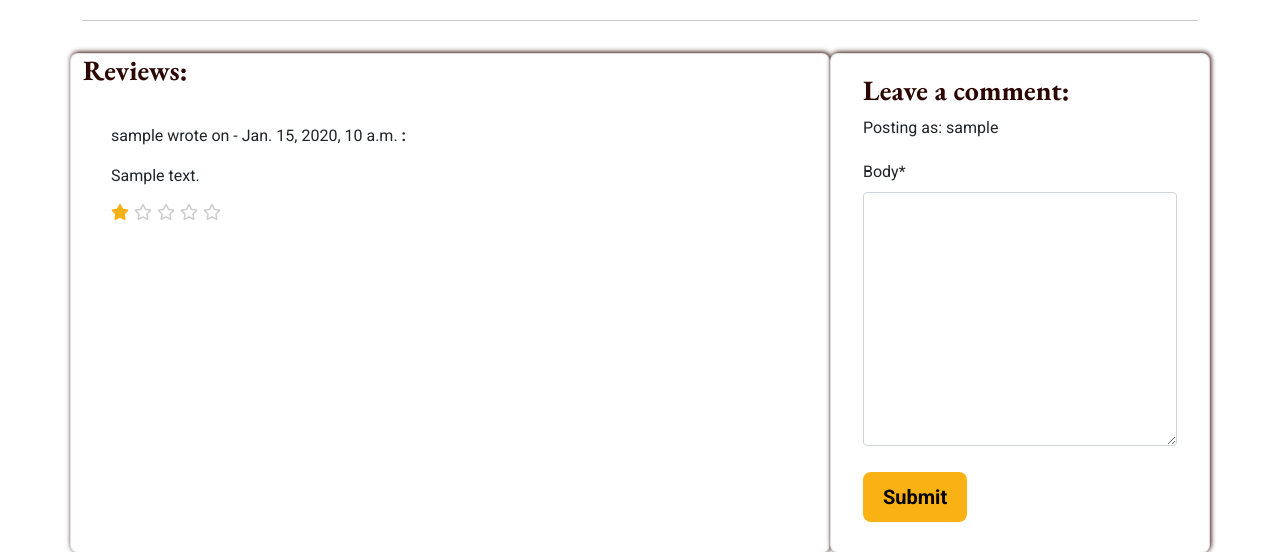
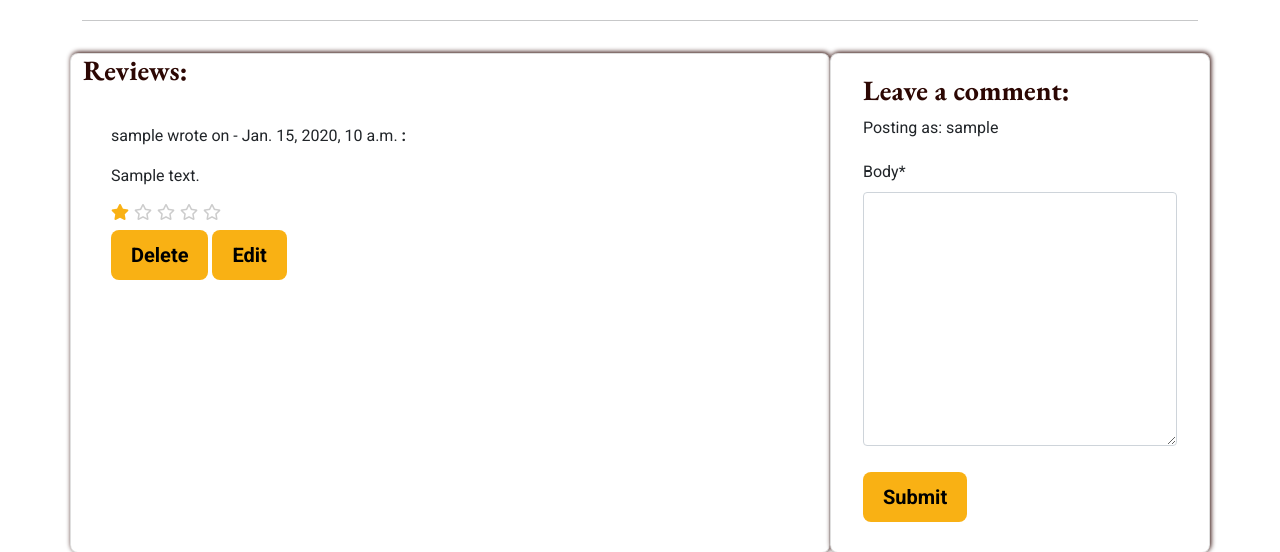
Before and after one commit to SonaliP11/yummytummy, a Django app: a page that uses templates/base.html in a window 1280 px wide. Shown: the part 814-1366 px from the top of the page. Run offline with Django 4.2, Linux system fonts and the light colour scheme; a user stored in the database is signed in; tables that the repository leaves empty hold one stand-in row (values such as "Sample post"); some libraries are stand-ins or nearby versions.

Commit message:
Implement edit, delete option

```diff
--- a/recipes/templates/recipes/recipe_detail.html
+++ b/recipes/templates/recipes/recipe_detail.html
@@ -87,6 +87,10 @@
                         This review is awaiting approval
                     </p>
                     {% endif %}
+                        {% if user.is_authenticated and comment.author == user %}
+                        <button class="btn btn-delete btn-lg" comment_id="{{ comment.id }}">Delete</button>
+                        <button class="btn btn-edit btn-lg" comment_id="{{ comment.id }}">Edit</button>
+                        {% endif %}
                 </div>
                 <!-- Our for loop ends here -->
                 {% endfor %}
@@ -135,6 +139,29 @@
         </div>
     </div>
 
+    <!-- Delete confirmation modal -->
+    <div class="modal fade" id="deleteModal" tabindex="-1" aria-labelledby="deleteModalLabel" aria-hidden="true">
+        <div class="modal-dialog">
+            <div class="modal-content">
+                <div class="modal-header">
+                    <h5 class="modal-title" id="deleteModalLabel">Delete comment?</h5>
+                    <button type="button" class="btn-close" data-bs-dismiss="modal" aria-label="Close"></button>
+                </div>
+                <div class="modal-body">
+                    Are you sure you want to delete your comment? This action cannot be undone.
+                </div>
+                <div class="modal-footer">
+                    <button type="button" class="btn btn-secondary" data-bs-dismiss="modal">Close</button>
+                    <a id="deleteConfirm" href="#" class="btn btn-danger">Delete</a>
+                </div>
+            </div>
+        </div>
+    </div>
+
+
+
+{% endblock content %}
+
+{% block extras %}
+<script src="{% static 'js/comments.js' %}"></script>
 {% endblock %}
-
-<!-- index.html content ends here -->
--- a/recipes/urls.py
+++ b/recipes/urls.py
@@ -4,4 +4,6 @@ from django.urls import path
 urlpatterns = [
     path('', views.RecipeList.as_view(), name='home'),
     path('<slug:slug>/', views.recipe_detail, name='recipe_detail'),
+    path('<slug:slug>/edit_comment/<int:comment_id>', views.comment_edit, name='comment_edit'),
+    path('<slug:slug>/delete_comment/<int:comment_id>', views.comment_delete, name='comment_delete'),
 ]
--- a/recipes/views.py
+++ b/recipes/views.py
@@ -1,7 +1,8 @@
-from django.shortcuts import render, get_object_or_404
+from django.shortcuts import render, get_object_or_404, reverse
 from django.views import generic
 from django.contrib import messages
-from .models import Recipe
+from django.http import HttpResponseRedirect
+from .models import Recipe, Comment
 from .forms import CommentForm
 
 
@@ -59,5 +60,41 @@ def recipe_detail(request, slug):
          },
         )
 
+def comment_edit(request, slug, comment_id):
+    """
+    view to edit comments
+    """
+    if request.method == "POST":
 
-# Compare this snippet from recipes/views.
+        queryset = Recipe.objects.filter(status=1)
+        recipe = get_object_or_404(queryset, slug=slug)
+        comment = get_object_or_404(Comment, pk=comment_id)
+        comment_form = CommentForm(data=request.POST, instance=comment)
+
+        if comment_form.is_valid() and comment.author == request.user:
+            comment = comment_form.save(commit=False)
+            comment.recipe = recipe
+            comment.approved = False
+            comment.save()
+            messages.add_message(request, messages.SUCCESS, 'Comment Updated!')
+        else:
+            messages.add_message(request, messages.ERROR, 'Error updating comment!')
+
+    return HttpResponseRedirect(reverse('recipe_detail', args=[slug]))
+
+
+def comment_delete(request, slug, comment_id):
+    """
+    view to delete comment
+    """
+    queryset = Recipe.objects.filter(status=1)
+    recipe = get_object_or_404(queryset, slug=slug)
+    comment = get_object_or_404(Comment, pk=comment_id)
+
+    if comment.author == request.user:
+        comment.delete()
+        messages.add_message(request, messages.SUCCESS, 'Comment deleted!')
+    else:
+        messages.add_message(request, messages.ERROR, 'You can only delete your own comments!')
+
+    return HttpResponseRedirect(reverse('recipe_detail', args=[slug]))
--- a/static/css/style.css
+++ b/static/css/style.css
@@ -208,8 +208,32 @@ footer {
     border-radius: 8px;
 }
 
-/* Signout */
+/* Signout button */
 .btn-signout {
+    background-color: #F9B114;
+    color: #000;
+    font-weight: bold;
+    border: none;
+    padding: 10px 20px;
+    margin: 10px 0;
+    cursor: pointer;
+    border-radius: 8px;
+}
+
+/* Edit button */
+.btn-edit {
+    background-color: #F9B114;
+    color: #000;
+    font-weight: bold;
+    border: none;
+    padding: 10px 20px;
+    margin: 10px 0;
+    cursor: pointer;
+    border-radius: 8px;
+}
+
+/* Delete button */
+.btn-delete {
     background-color: #F9B114;
     color: #000;
     font-weight: bold;
@@ -256,4 +280,6 @@ footer {
     display: block;
     margin-left: auto;
     margin-right: auto;
+    object-fit: cover; /* Ensure the image fits within the circle */
+    aspect-ratio: 1/1; /* Maintain a 1:1 aspect ratio */
 }
--- /dev/null
+++ b/static/js/comments.js
@@ -0,0 +1,45 @@
+const editButtons = document.getElementsByClassName("btn-edit");
+const commentText = document.getElementById("id_body");
+const commentForm = document.getElementById("commentForm");
+const submitButton = document.getElementById("submitButton");
+const deleteModal = new bootstrap.Modal(document.getElementById("deleteModal"));
+const deleteButtons = document.getElementsByClassName("btn-delete");
+const deleteConfirm = document.getElementById("deleteConfirm");
+
+/**
+* Initializes edit functionality for the provided edit buttons.
+*
+* For each button in the `editButtons` collection:
+* - Retrieves the associated comment's ID upon click.
+* - Fetches the content of the corresponding comment.
+* - Populates the `commentText` input/textarea with the comment's content for editing.
+* - Updates the submit button's text to "Update".
+* - Sets the form's action attribute to the `edit_comment/{commentId}` endpoint.
+*/
+for (let button of editButtons) {
+  button.addEventListener("click", (e) => {
+    let commentId = e.target.getAttribute("comment_id");
+    let commentContent = document.getElementById(`comment${commentId}`).innerText;
+    commentText.value = commentContent;
+    submitButton.innerText = "Update";
+    commentForm.setAttribute("action", `edit_comment/${commentId}`);
+  });
+}
+
+/**
+* Initializes deletion functionality for the provided delete buttons.
+*
+* For each button in the `deleteButtons` collection:
+* - Retrieves the associated comment's ID upon click.
+* - Updates the `deleteConfirm` link's href to point to the
+* deletion endpoint for the specific comment.
+* - Displays a confirmation modal (`deleteModal`) to prompt
+* the user for confirmation before deletion.
+*/
+for (let button of deleteButtons) {
+  button.addEventListener("click", (e) => {
+    let commentId = e.target.getAttribute("comment_id");
+    deleteConfirm.href = `delete_comment/${commentId}`;
+    deleteModal.show();
+  });
+}
--- a/templates/base.html
+++ b/templates/base.html
@@ -130,6 +130,9 @@
       integrity="sha384-gtEjrD/SeCtmISkJkNUaaKMoLD0//ElJ19smozuHV6z3Iehds+3Ulb9Bn9Plx0x4" crossorigin="anonymous">
   </script>
 
+  {% block extras %}
+  {% endblock %}
+
 </body>
 
 </html>
```
Also changed, not shown: about/models.py (+0 -10 lines), about/migrations/0002_delete_collaboraterequest.py (added).
